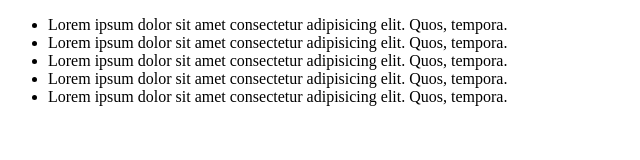
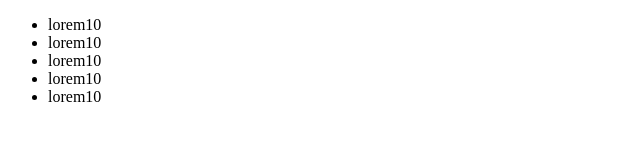
Before and after one commit to adelya10/testSecond, a plain HTML site: page index.html in a window 1280 px wide. Shown: the whole page, without its empty margins (0-640 px from the left). Drawn offline with Linux system fonts and the light colour scheme.

Commit message:
changed idnex.html

```diff
--- a/index.html
+++ b/index.html
@@ -8,21 +8,11 @@
   </head>
   <body>
     <ul>
-      <li>
-        Lorem ipsum dolor sit amet consectetur adipisicing elit. Quos, tempora.
-      </li>
-      <li>
-        Lorem ipsum dolor sit amet consectetur adipisicing elit. Quos, tempora.
-      </li>
-      <li>
-        Lorem ipsum dolor sit amet consectetur adipisicing elit. Quos, tempora.
-      </li>
-      <li>
-        Lorem ipsum dolor sit amet consectetur adipisicing elit. Quos, tempora.
-      </li>
-      <li>
-        Lorem ipsum dolor sit amet consectetur adipisicing elit. Quos, tempora.
-      </li>
+      <li>lorem10</li>
+      <li>lorem10</li>
+      <li>lorem10</li>
+      <li>lorem10</li>
+      <li>lorem10</li>
     </ul>
   </body>
 </html>
```
